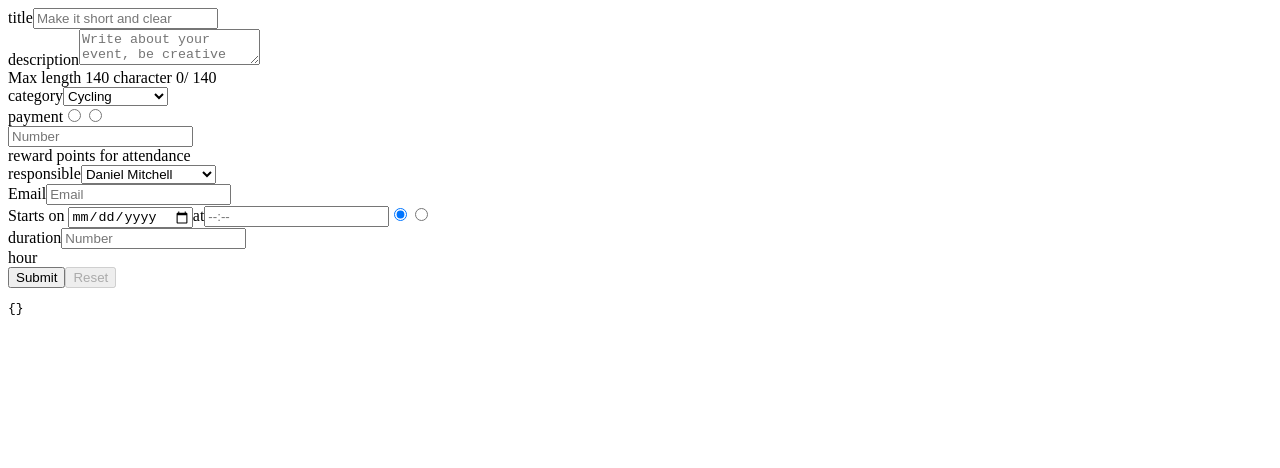
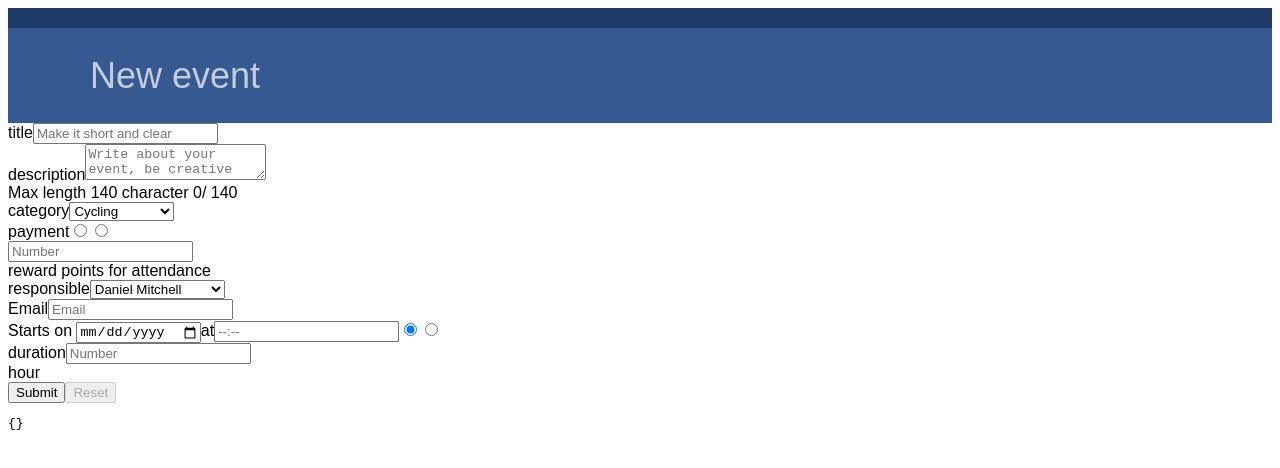
Before and after one commit to morawskiOZ/Monterail_Task, a React (Create React App) app: page / in a window 1280 px wide. Shown: the top 468 px of the page. Built offline with nearby package versions, Linux system fonts and the light colour scheme.

Commit message:
add Header

```diff
--- a/src/components/App/App.scss
+++ b/src/components/App/App.scss
@@ -0,0 +1,5 @@
+// TODO: add fonts
+
+.App {
+  font-family: Arial, Helvetica, sans-serif;
+}
--- a/src/components/App/App.tsx
+++ b/src/components/App/App.tsx
@@ -1,10 +1,12 @@
 import React from "react"
 import "./App.scss"
 import MainForm from "../MainForm/MainForm"
+import Header from "components/Header/Header";
 
 const App: React.FC = () => {
   return (
     <div className="App">
+      <Header />
       <MainForm />
     </div>
   )
--- /dev/null
+++ b/src/components/Header/Header.scss
@@ -0,0 +1,25 @@
+$header_height: 20px;
+
+.Header {
+  background-color: #355990;
+  width: 100%;
+  height: 115px;
+  grid-template-rows: auto 1fr;
+  &-Stripe {
+    height: $header_height;
+    background-color: #1E3B67;
+    width: 100%
+  }
+  &-Title {
+    height: calc(100% - #{$header_height});
+    color: rgba(255, 255, 255, 0.7);
+    display: grid;
+    grid-template-columns: 1fr minmax(auto,1100px) 1fr;
+    &--text {
+      grid-column: 2;
+      align-self: center;
+      font-size: 36px;
+    }
+
+  }
+}
--- /dev/null
+++ b/src/components/Header/Header.tsx
@@ -0,0 +1,15 @@
+import React from "react"
+import "./Header.scss"
+
+const Header = () => {
+  return (
+    <header className="Header">
+      <div className="Header-Stripe" />
+      <div className="Header-Title">
+        <span className="Header-Title--text"> New event</span>
+      </div>
+    </header>
+  )
+}
+
+export default Header
```
Also changed, not shown: 1 other file (tests, documents, lock files or other folders).
